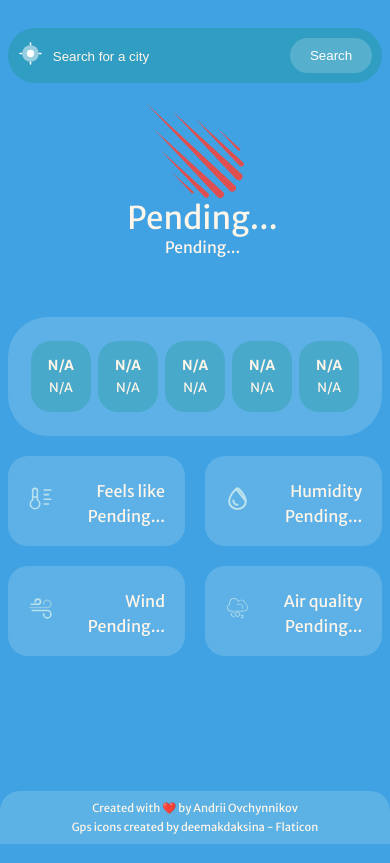
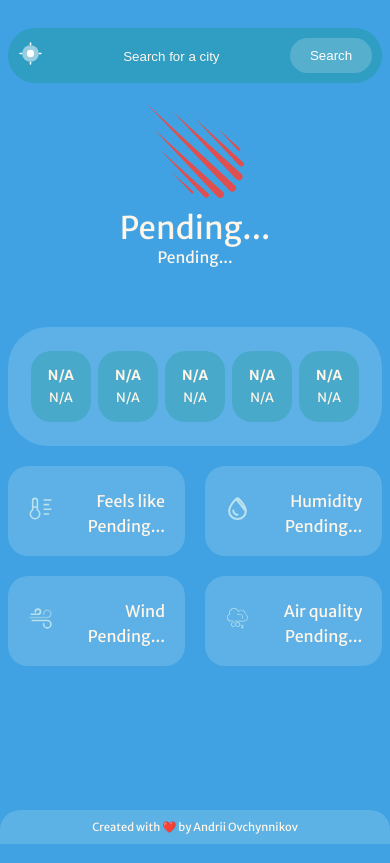
Before and after one commit to Polibeerex/Weather-App, a plain HTML site: page index.html in a window 390 px wide. Drawn offline with Linux system fonts and the light colour scheme.

Commit message:
Design improvements

```diff
--- a/index.html
+++ b/index.html
@@ -126,9 +126,7 @@
     </main>
 
     <footer>
-        <a href="">Created with ❤️ by Andrii Ovchynnikov</a>
-        <a href="https://www.flaticon.com/free-icons/gps" title="gps icons">Gps icons created by deemakdaksina -
-            Flaticon</a>
+        <a href="https://polibeerex.github.io/Personal-Website/">Created with ❤️ by Andrii Ovchynnikov</a>
     </footer>
 
     <script src="script.js"></script>
--- a/style.css
+++ b/style.css
@@ -59,6 +59,8 @@ body {
 
 #search::placeholder {
   color: #fff6e9; /* Change this to your desired color */
+  text-align: center;
+  overflow: hidden;
 }
 
 #search-button {
@@ -92,7 +94,7 @@ body {
     100px
   ); /* Added max font size to prevent temperature from growing too large */
   color: #fff6e9;
-  margin-left: 15px; /* Added margin because of degree sign */
+  margin-top: 10px;
 }
 
 #description {
@@ -101,7 +103,6 @@ body {
     5vw,
     30px
   ); /* Added max font size to prevent description from growing too large */
-  margin-left: 15px;
 }
 
 #days {
@@ -258,7 +259,7 @@ footer * {
   }
 
   #details {
-    padding-bottom: 200px;
+    padding-bottom: 100px;
   }
 
   footer {
```
Also changed, not shown: image/cloud.svg.
